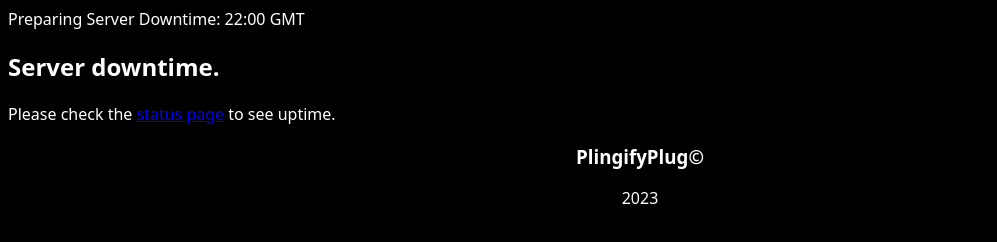
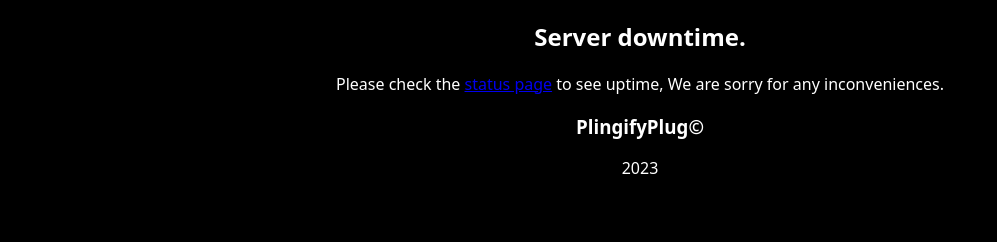
Before and after one commit to PlingifyPlug/RammerHead, a plain HTML site: page index.html in a window 1280 px wide. Shown: the whole page, without its empty margins (0-997 px from the left). Drawn offline with Linux system fonts and the light colour scheme.

Commit message:
Update index.html

```diff
--- a/index.html
+++ b/index.html
@@ -5,15 +5,14 @@
   <meta charset="UTF-8">
   <meta name="viewport" content="width=device-width, initial-scale=1.0">
   <title>Downtime</title>
-  <link rel="icon" type="image/png"  href="Plignify.png">
+  <link rel="icon" type="image/png"  href="">
 </head>
-<body>
-<div id="notification">Preparing Server Downtime: 22:00 GMT</div>
+<body><center>
 <h2>Server downtime.</h2>
-<p>Please check the <a href="https://plingifyplug.github.io/Status/">status page</a> to see uptime.</p>
-      <center> <h3 style="color: #fff;"> PlingifyPlug© </h3> </center>
-      <center><div id = "digital-clock"> </div> <p> 2023</p></center>
-      <script src="//code.tidio.co/fqvdg3bbolzxb9xf9mig2yfqpuaj5wt1.js" async></script>
+<p>Please check the <a href="https://plingifyplug.github.io/Status/">status page</a> to see uptime, We are sorry for any inconveniences.</p>
+       <h3 style="color: #fff;"> PlingifyPlug© </h3>
+      <div id = "digital-clock"> </div> <p> 2023</p>
+      <script src="//code.tidio.co/fqvdg3bbolzxb9xf9mig2yfqpuaj5wt1.js" async></script></center>
 </body>
 <style>
   body{
```
